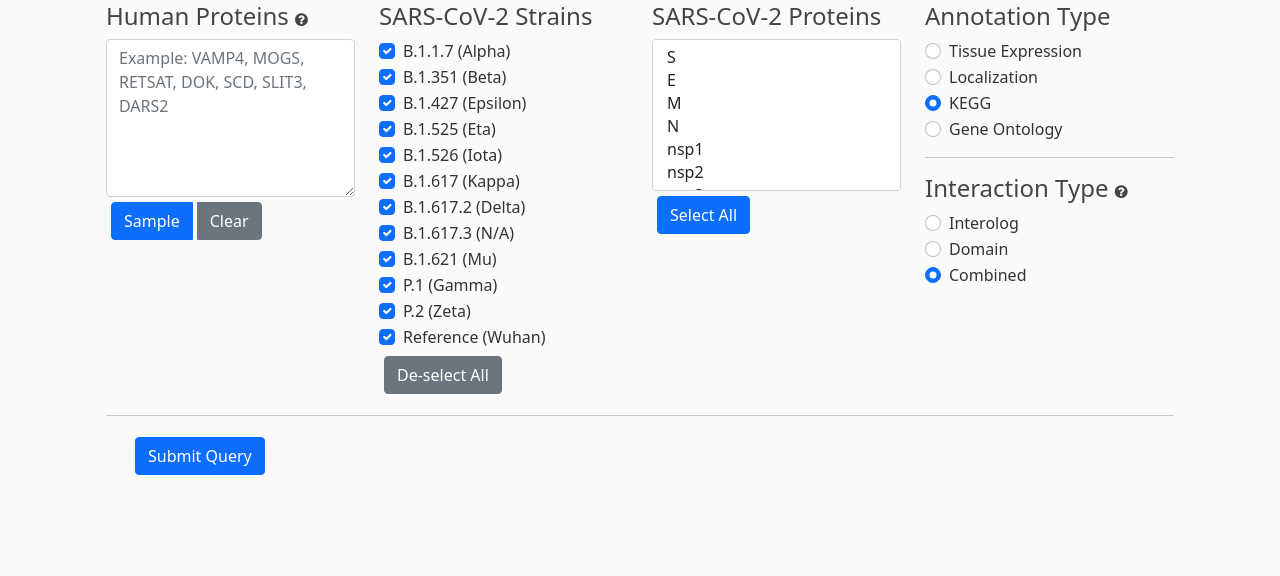
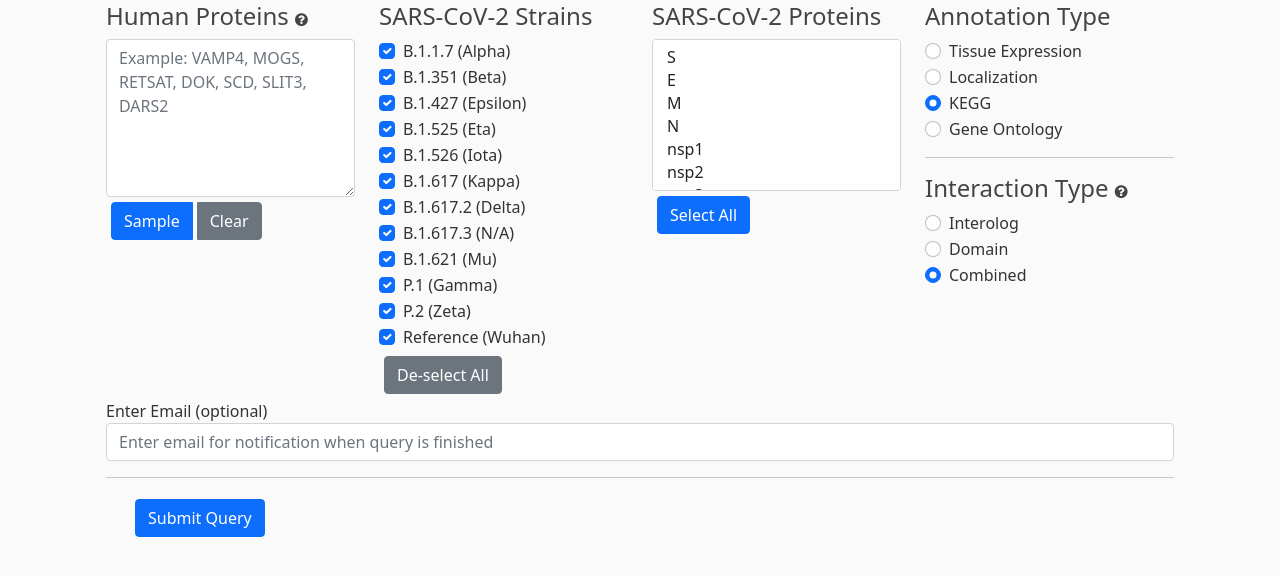
Before and after one commit to KoltonHauck/hucovaria, a Django app: page /hucovaria/ in a window 1280 px wide. Shown: the part 159-735 px from the top of the page. Run offline with Django 4.2, Linux system fonts and the light colour scheme; data that the repository does not hold is empty; parts of the project's set-up code (start-up, migrations or seed data) failed here and were passed over; some libraries are stand-ins or nearby versions.

Commit message:
enabled email for notifications

```diff
--- a/main/templates/about.html
+++ b/main/templates/about.html
@@ -5,6 +5,6 @@
 	<div class="container">
 		<p>SARS-CoV-2, a betacoronavirus, and the pathogen that causes COVID-19, has impacted the world in a variety of ways. Vaccines and other treatments have helped prevent and treat COVID-19. However, as with all viruses, SARS-CoV-2 will mutate, possibly resulting changes in transmissibility and different pathways the virus can be involved in. Investigating the protein-protein interactions between human proteins and various strains of SARS-CoV-2 proteins can give insight into common pathways the various strains are involved in.</p>
 		<p>The interactions are classified into two different groups based on the method of being predicted: interolog (using BLAST) and domain (using HMMER). This resulted in 178,713 interactions across 12 strains (including the original, reference). These interactions were also characterized with KEGG (pathway enrichment), Gene Ontology (GO, functional enrichment), Subcellular Localization and Tissue Expression.</p>
-		<p>E-mail hauckmkolton@gmail.com for any problems, issues or questions that arise from using this webtool.</p>
+		<p>E-mail hucovaria@gmail.com for any problems, issues or questions that arise from using this webtool.</p>
 	</div>
 {% endblock content %}
--- a/main/templates/home.html
+++ b/main/templates/home.html
@@ -51,7 +51,7 @@
 						</div>
 
 						<div class="btn-group">
-							<button id="sars_proteins_button" type="button" class="btn btn-primary" onclick="selectOrClearAll();">Select All</button>
+							<button id="sars_proteins_button" type="button" class="btn btn-primary" onclick="selectOrClearAll()">Select All</button>
 						</div>
 
 					<div id="chips">
@@ -114,29 +114,28 @@
 				<input type="hidden" id="hidden_sars_prots" name="hidden_sars_prots" value="" required>
 			</div>
 
-			<hr/>
+            <div class="form-group">
+                <label for="email">Enter Email (optional)</label>
+                <input type="email" class="form-control" id="email" placeholder="Enter email for notification when query is finished">
+            </div>
 
-<!--
-            <h4>E-mail to be informed:</h4>
-            <div class="form-group">
-                <textarea class="form-control" id="result_name" name="result_name" placeholder="{{ result_name }}" value="{{ result_name }}"></textarea>
-            </div>
--->
+            <hr>
+
 			<!-- submit button -->
-			<div class="container"><button type="submit" value="Submit" class="btn btn-primary" data-bs-toggle="modal" data-bs-target="#myModal" id="modal_button" hidden>Display Modal</button></div>
+			<div class="container"><button class="btn btn-primary" data-bs-toggle="modal" data-bs-target="#myModal" id="modal_button" hidden>Display Modal</button></div>
 			<div class="container"><button class="btn btn-primary" onclick="checkViralProts();">Submit Query</button></div>
 			</form>
 
             <!-- query submission modal -->
-			<div class="modal fade" id="myModal">
+			<div class="modal fade" id="myModal" data-bs-keyboard="false" data-bs-backdrop="static">
 			    <div class="modal-dialog">
                     <div class="modal-content">
                         <div class="modal-header">
                             <h5 class="modal-title">Your Query Has Been Submitted!</h5>
-                            <button type="button" class="btn-close" data-bs-dismiss="modal" onclick=location.reload()></button>
+                            <button type="button" class="btn-close" data-bs-dismiss="modal" onclick="location.reload()"></button>
                         </div>
                         <div class="modal-body">
-                            <p>Your results will be available at the following link when ready: <a href="{% url 'main:table' result_name %}">{{ result_name }}</a><span id="result-link"></span></p>
+                            <p>Your results will be available at the following link when ready: <a href="{% url 'main:table' result_name %}">{{ result_name }}</a></p>
                             <p><small>Please click the 'X' or refresh page to submit another query</small></p>
                         </div>
                         <div class="modal-footer">
@@ -153,6 +152,13 @@
 var result_name = "{{result_name}}";
 
 document.getElementById("KEGG").checked = true;
+
+
+//document.getElementById("myModal").on('hidden',
+//   function () {
+//        location.reload();
+//    }
+//);
 
 //generate random #
 function uuidv4() {
@@ -212,6 +218,10 @@ document.getElementById("myform").addEventListener("submit",
 
         //result_name
         formData.append("result_name", "{{result_name}}");
+
+        //email
+        formData.append("email", document.getElementById("email").value);
+        formData.append("link", window.location.host + "{% url 'main:table' result_name %}");
 
         //csrf token
         formData.append("csrfmiddlewaretoken", "{{ csrf_token }}");
--- a/main/views.py
+++ b/main/views.py
@@ -4,6 +4,8 @@ from django.views import generic
 from django.urls import reverse
 from django.utils import timezone
 from uuid import uuid4
+from django.core.mail import send_mail
+from django.conf import settings
 import os
 import pandas as pd
 import mimetypes
@@ -122,6 +124,18 @@ def makeQuery(request):
     df.to_csv(filename, index=None)
     newResult.save()
 
+    #send email if given
+
+    print(request.POST.get('email'))
+    print(request.POST.get('link'))
+    if request.POST.get('email'):
+        send_mail(
+            f'HuCoVaria results for {newID}',
+            f'Thank you for using HuCoVaria! Here is the link to your results: {request.POST.get("link")}',
+            settings.EMAIL_HOST_USER,
+            [request.POST.get('email')],
+        )
+
     return HttpResponseRedirect(reverse('main:home'))
 
 def checkResults():
```
Also changed, not shown: hucovaria/settings.py (+12 -0 lines), media/do_not_delete.txt (added), media/tmp.txt (deleted), 1 other file.
